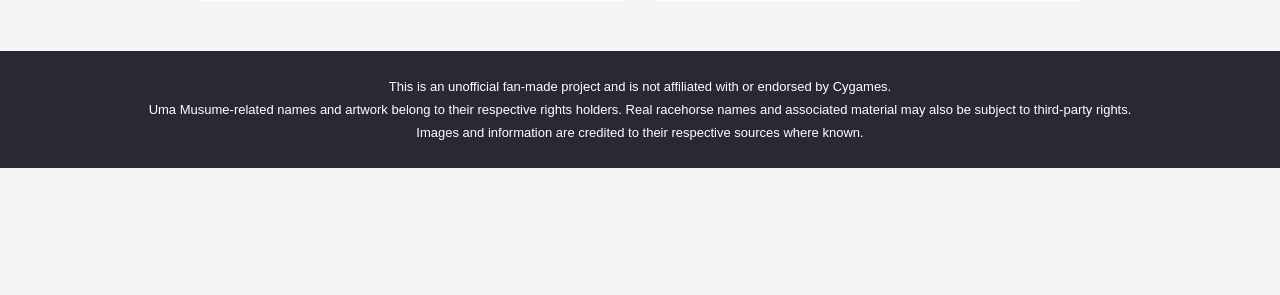
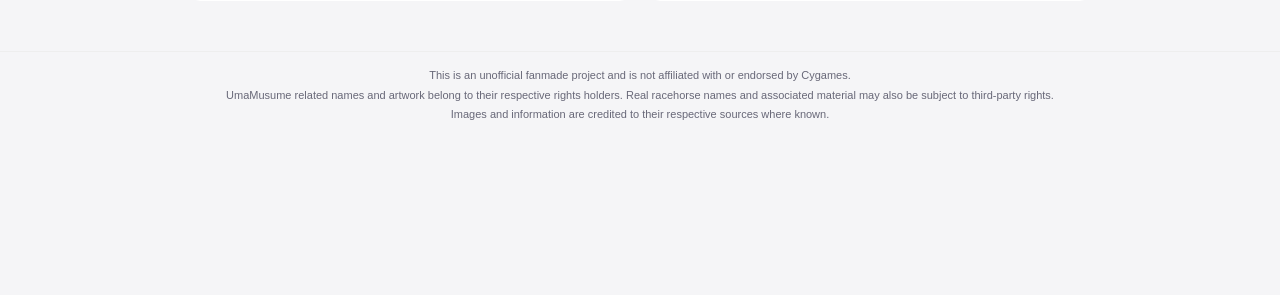
Before and after one commit to dcksh/12DTS---UmaMusume-Database, a Flask app: page / in a window 1280 px wide. Shown: the part 505-800 px from the top of the page. Run offline with Flask 3, Linux system fonts and the light colour scheme.

Commit message:
Footer edited + fixed

```diff
--- a/static/css/style.css
+++ b/static/css/style.css
@@ -188,19 +188,16 @@ tr:hover td:nth-child(2) {
     background-color: #ffc5d5;
 }
 
-
 .site-footer {
-    background-color: #292936;
-    color: white;
-    padding: 20px;
+    margin-top: 30px;
+    padding: 12px 20px;
+    color: #686878;
     text-align: center;
-    font-size: 13px;
-    margin-top: 20px;
-    width: 100%;
-    box-sizing: border-box;
+    font-size: 11px;
+    line-height: 1.4;
+    border-top: 1px solid #eeeeee;
 }
 
 .site-footer p {
-    color: white;
-    margin: 8px 0;
+    margin: 4px 0;
 }
--- a/templates/index.html
+++ b/templates/index.html
@@ -32,11 +32,11 @@
     </main>
     <footer class="site-footer">
         <p>
-            This is an unofficial fan-made project and is not
+            This is an unofficial fanmade project and is not
             affiliated with or endorsed by Cygames.
         </p>
         <p>
-            Uma Musume-related names and artwork belong to their
+            UmaMusume related names and artwork belong to their
             respective rights holders. Real racehorse names and
             associated material may also be subject to third-party rights.
         </p>
```
